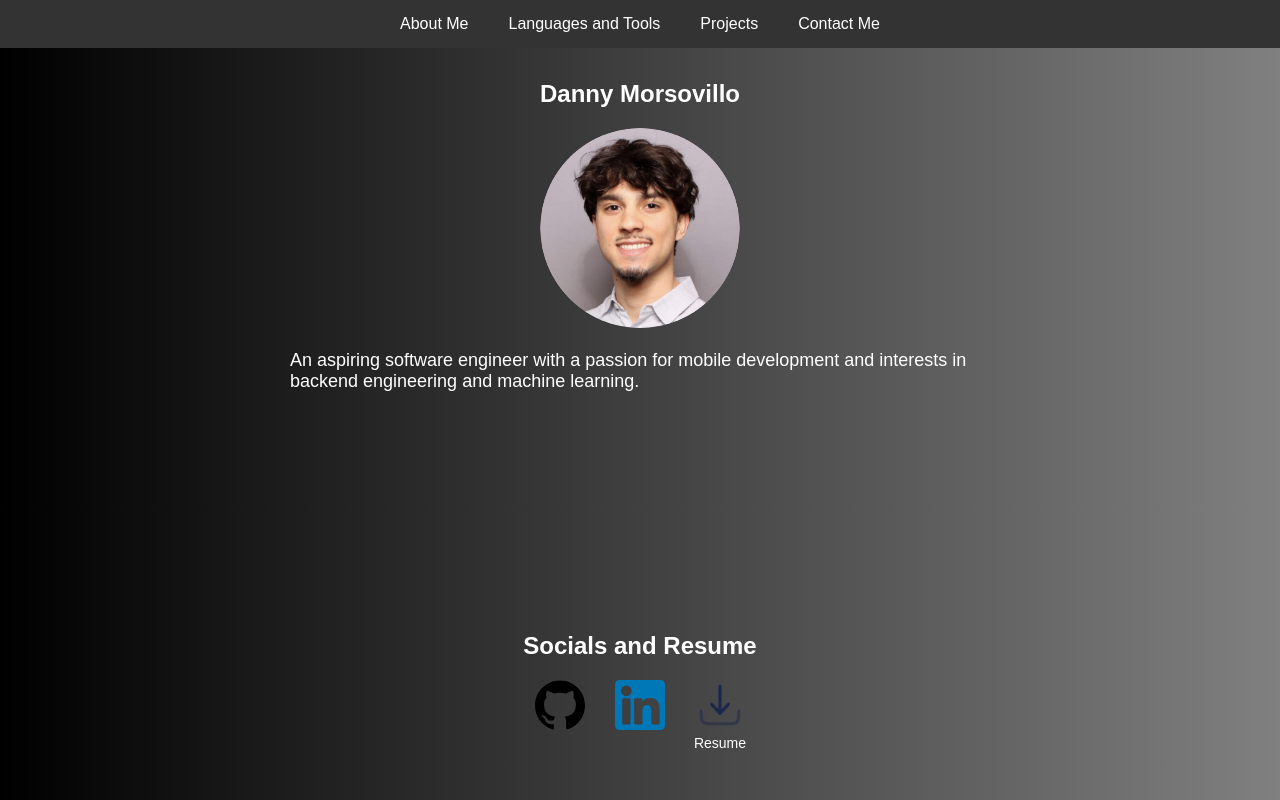
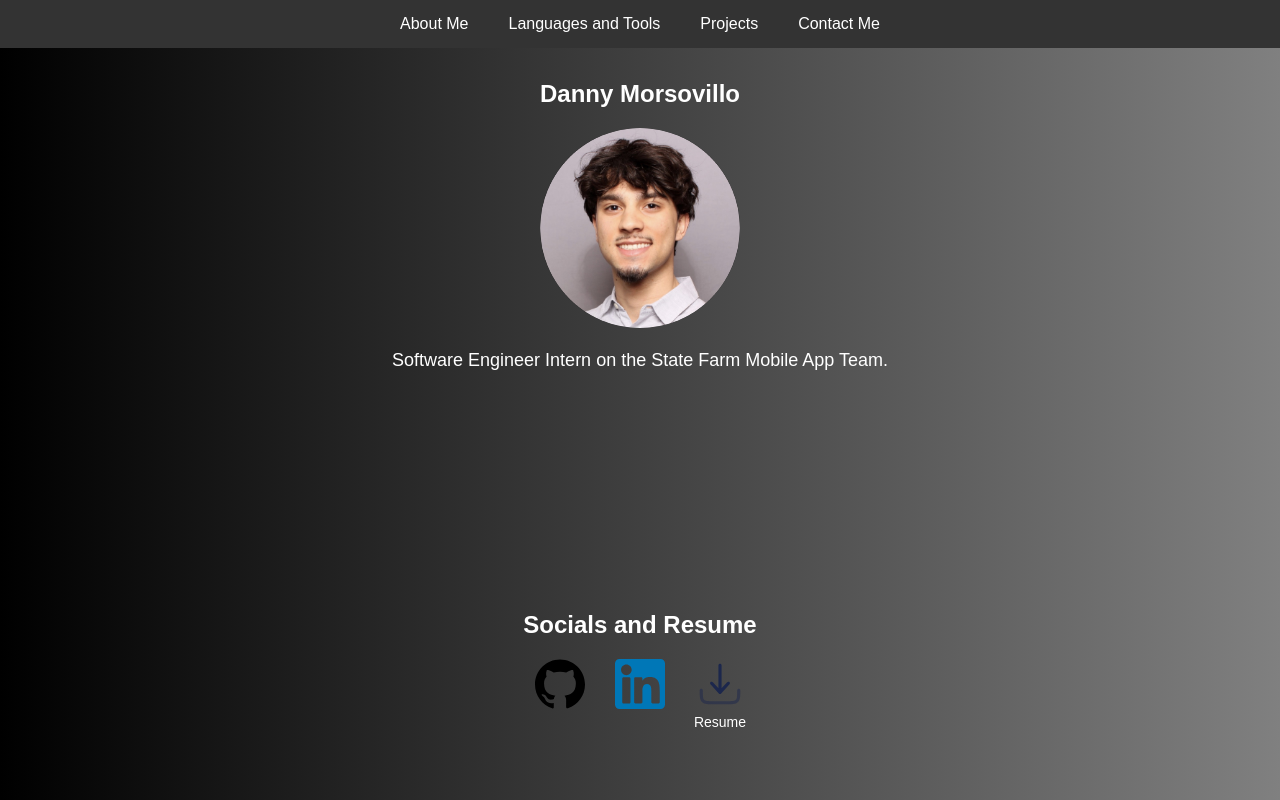
Before and after one commit to dannymorsovillo/personal-website, a Vue app: page / in a window 1280 px wide. Shown: the top 800 px of the page. Built offline with nearby package versions, Linux system fonts and the light colour scheme.

Commit message:
changes bio and centers text

```diff
--- a/src/components/App.vue
+++ b/src/components/App.vue
@@ -14,7 +14,7 @@
         <h1> {{ title }}</h1>
         <div class = "headshot-wrapper">
             <img src="/headshot.png" class="headshot" width="200" height= "200">
-             <p>An aspiring software engineer with a passion for mobile development and interests in backend engineering and machine learning.</p>
+             <p style="text-align: center;">Software Engineer Intern on the State Farm Mobile App Team.</p>
         </div>
         <div>
             <h2>{{second_title}}</h2>
```
